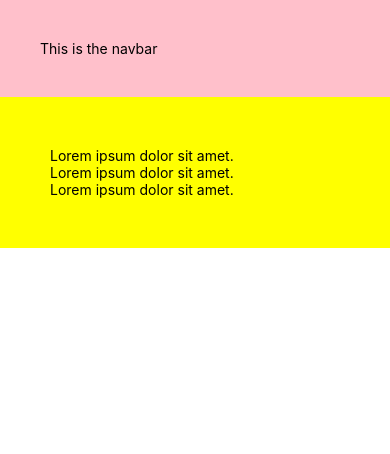
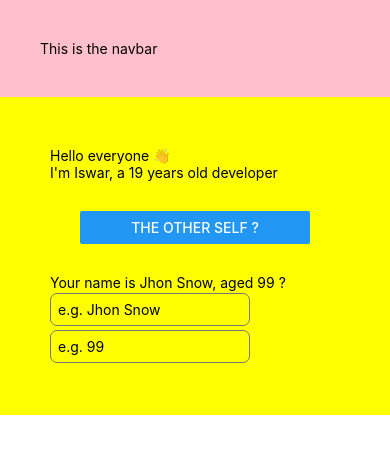
Before and after one commit to iswarmondal/react-native-app, a React Native app: screen / in a window 390 px wide. Shown: the top 454 px of the page. Built offline with nearby package versions, Linux system fonts and the light colour scheme.

Commit message:
learning TextInput

```diff
--- a/App.js
+++ b/App.js
@@ -1,16 +1,43 @@
 import { StatusBar } from 'expo-status-bar';
-import { StyleSheet, Text, View } from 'react-native';
+import { useState } from 'react';
+import { StyleSheet, Text, View, Button, TextInput } from 'react-native';
+
 
 export default function App() {
+
+  const pressHandler = () =>{
+    setPreson({name : 'Violet', age: 20})
+  }
+
+  const [person, setPreson] = useState({name: 'Iswar', age: 19});
+  const [username, setUsername] = useState("Jhon Snow")
+  const [userage, setUserage] = useState('99')
+
   return (
     <View style={styles.container}>
       <View style={styles.navbar}>
         <Text>This is the navbar</Text>
       </View>
       <View style={styles.body}>
-        <Text>Lorem ipsum dolor sit amet.</Text>
-        <Text>Lorem ipsum dolor sit amet.</Text>
-        <Text>Lorem ipsum dolor sit amet.</Text>
+        <Text>Hello everyone 👋</Text>
+        <Text>I'm {person.name}, a {person.age} years old developer</Text>
+        <View style={styles.btnContainer}>
+          <Button title="The other self ?" onPress={pressHandler}/>
+        </View>
+        <Text>Your name is {username}, aged {userage} ?</Text>
+        <TextInput
+        style={styles.textInput}
+        placeholder="e.g. Jhon Snow"
+        keyboardType='default'
+        onChangeText={(val)=>setUsername(val)}
+        />
+
+        <TextInput
+        style={styles.textInput}
+        placeholder="e.g. 99"
+        keyboardType='numeric'
+        onChangeText={val=>setUserage(val)}
+        />
       </View>
     </View>
   );
@@ -30,5 +57,16 @@ const styles = StyleSheet.create({
   body:{
     backgroundColor: 'yellow',
     padding: 50
+  },
+  btnContainer:{
+    padding: 30
+  },
+  textInput:{
+    borderWidth: 1,
+    borderColor: '#777',
+    borderRadius: 7,
+    width: 200,
+    padding: 7,
+    marginVertical: 2
   }
 });
```
